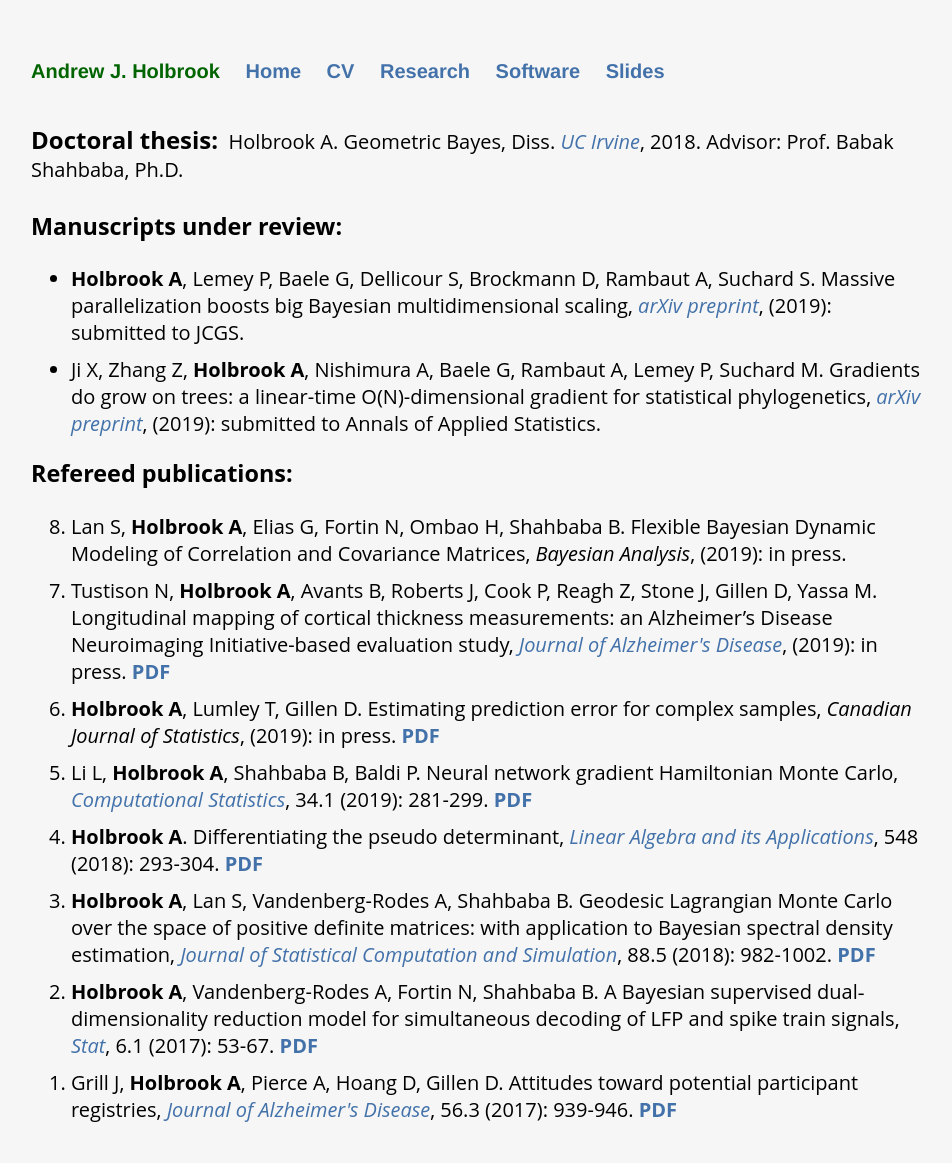
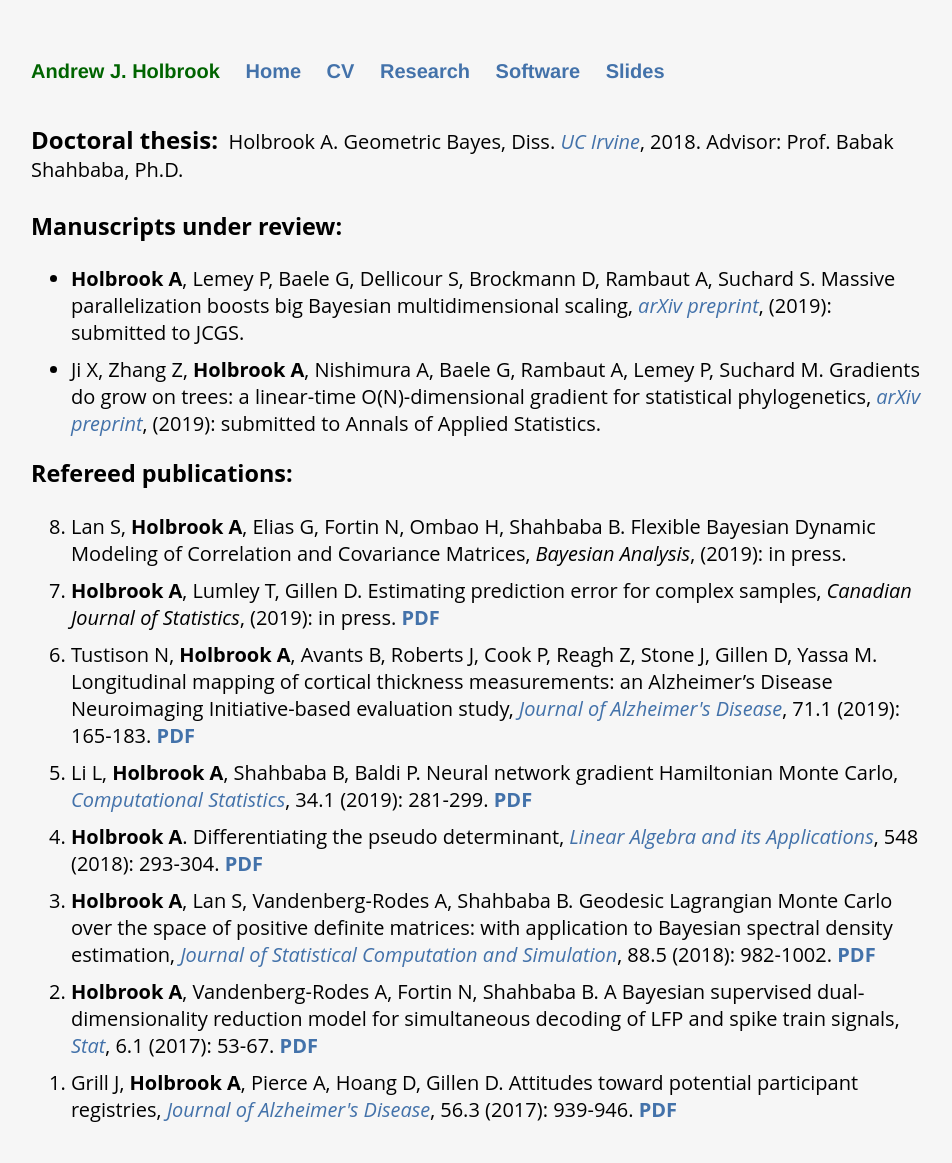
Before and after one commit to andrewjholbrook/andrewjholbrook.github.io, a Jekyll site: the page built from research.html, in a window 1280 px wide. Shown: the whole page, without its empty margins (161-1113 px from the left). Built offline with Jekyll 4.4.1, drawn with Linux system fonts in a browser that asks for light colours; a style sheet for code colours, icons or effects is not loaded.

Commit message:
Update research.html

```diff
--- a/research.html
+++ b/research.html
@@ -18,10 +18,10 @@ title: Research of Andrew Holbrook
   <h3>Refereed publications:</h3>
 
   <ol id="pubs" reversed>
-         <li> Lan S, <b>Holbrook A</b>, Elias G, Fortin N, Ombao H, Shahbaba B. Flexible Bayesian Dynamic Modeling of Correlation and Covariance Matrices, <i>Bayesian Analysis</i>, (2019): in press.
-        <li> Tustison N, <b>Holbrook A</b>, Avants B, Roberts J, Cook P, Reagh Z, Stone J, Gillen D, Yassa M. Longitudinal mapping of cortical thickness measurements: an Alzheimer’s Disease Neuroimaging Initiative-based evaluation study, <i><a href="https://content.iospress.com/articles/journal-of-alzheimers-disease/jad190283" target="_blank">Journal of Alzheimer's Disease</a></i>, (2019): in press. <a href="papers/tustison.pdf" target="_blank"><b>PDF</b></a>
+    <li> Lan S, <b>Holbrook A</b>, Elias G, Fortin N, Ombao H, Shahbaba B. Flexible Bayesian Dynamic Modeling of Correlation and Covariance Matrices, <i>Bayesian Analysis</i>, (2019): in press.
     <li> <b>Holbrook A</b>, Lumley T, Gillen D. Estimating prediction error for complex samples, <i>Canadian Journal of Statistics</i>, (2019): in press. <a href="papers/HTE.pdf" target="_blank"><b>PDF</b></a>
-    <li> Li L, <b>Holbrook A</b>, Shahbaba B, Baldi P.
+        <li> Tustison N, <b>Holbrook A</b>, Avants B, Roberts J, Cook P, Reagh Z, Stone J, Gillen D, Yassa M. Longitudinal mapping of cortical thickness measurements: an Alzheimer’s Disease Neuroimaging Initiative-based evaluation study, <i><a href="https://content.iospress.com/articles/journal-of-alzheimers-disease/jad190283" target="_blank">Journal of Alzheimer's Disease</a></i>, 71.1 (2019): 165-183. <a href="papers/tustison.pdf" target="_blank"><b>PDF</b></a>
+        <li> Li L, <b>Holbrook A</b>, Shahbaba B, Baldi P.
       Neural network gradient Hamiltonian Monte Carlo,
       <i><a href="https://link.springer.com/article/10.1007/s00180-018-00861-z" target="_blank">Computational Statistics</a></i>,
       34.1 (2019): 281-299. <a href="papers/Li.pdf" target="_blank"><b>PDF</b></a>
```
